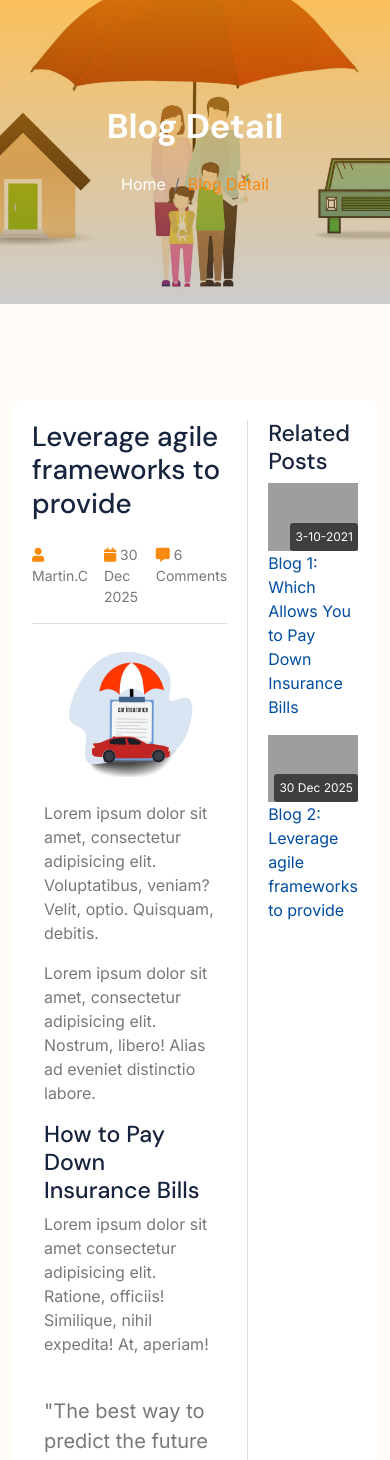
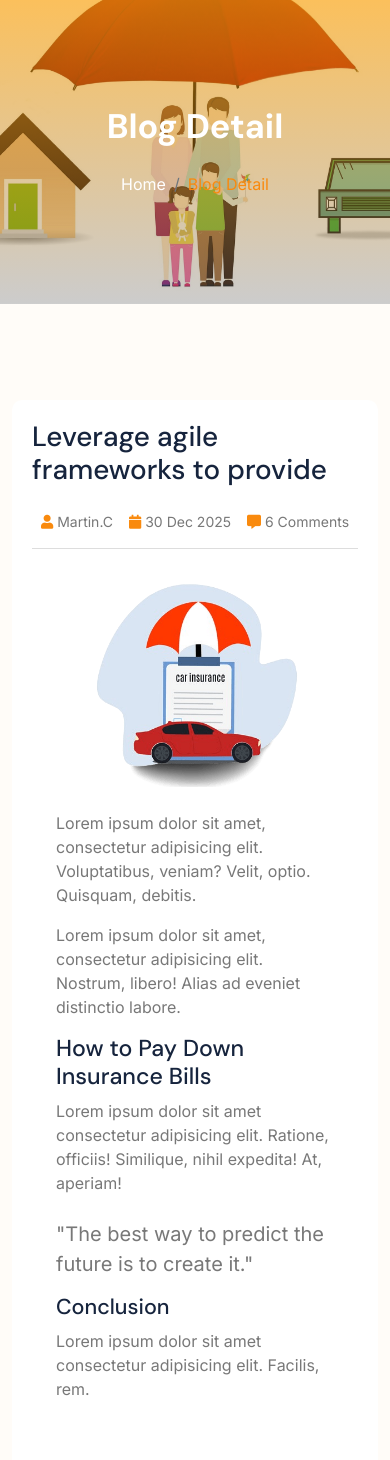
Before and after one commit to jaygajiparaoceaninfotech/lifesure, a PHP site: page /blog3.php in a window 390 px wide. Shown: the part 91-1551 px from the top of the page. Run offline with PHP 8.4, Linux system fonts and the light colour scheme; some libraries are stand-ins or nearby versions; grey boxes are pictures that could not be loaded.

Commit message:
responsive blog

```diff
--- a/blog3.php
+++ b/blog3.php
@@ -7,15 +7,13 @@
     <title>Top Website, Mobile App Development &amp; Graphics Design Company USA, India, UK, Australia, Dubai &amp;
         Canada – Ocean Infotech</title>
     <meta content="width=device-width, initial-scale=1.0" name="viewport">
-    <meta content="width=device-width, initial-scale=1.0" name="viewport">
     <meta content="" name="keywords">
     <meta content="" name="description">
 
     <!-- Google Web Fonts -->
     <link rel="preconnect" href="https://fonts.googleapis.com/">
     <link rel="preconnect" href="https://fonts.gstatic.com/" crossorigin>
-    <link
-        href="https://fonts.googleapis.com/css2?family=DM+Sans:ital,opsz,wght@0,9..40,100..1000;1,9..40,100..1000&amp;family=Inter:slnt,wght@-10..0,100..900&amp;display=swap"
+    <link href="https://fonts.googleapis.com/css2?family=DM+Sans:ital,opsz,wght@0,9..40,100..1000;1,9..40,100..1000&amp;family=Inter:slnt,wght@-10..0,100..900&amp;display=swap"
         rel="stylesheet">
 
     <!-- Icon Font Stylesheet -->
@@ -35,22 +33,6 @@
 
     <style>
         /* Custom styles for blog layout */
-        .blog-container {
-            display: flex;
-            flex-direction: row;
-        }
-
-        .blog-main {
-            flex: 3;
-            padding-right: 20px;
-        }
-
-        .blog-sidebar {
-            flex: 1;
-            padding-left: 20px;
-            border-left: 1px solid #ddd;
-        }
-
         .blog-item {
             margin-bottom: 20px;
             padding: 10px;
@@ -66,30 +48,20 @@
         .blog-item a:hover {
             text-decoration: underline;
         }
+
+        /* Responsive adjustments */
+        @media (max-width: 768px) {
+            .blog-sidebar {
+                margin-top: 20px;
+            }
+        }
     </style>
 </head>
 
 <body>
-    <?php
-    $current_blog = 'blog3'; // Set this variable based on the current blog
-    ?>
-
-    <!-- Spinner Start -->
-    <!-- <div id="spinner" class="show bg-white position-fixed translate-middle w-100 vh-100 top-50 start-50 d-flex align-items-center justify-content-center">
-        <div class="spinner-border text-primary" style="width: 3rem; height: 3rem;" role="status">
-            <span class="sr-only">Loading...</span>
-        </div>
-    </div> -->
-    <!-- Spinner End -->
-
-    <!-- Topbar Start -->
 <?php include 'topbar.php'; ?>
-    <!-- Topbar End -->
-
-    <!-- Navbar & Hero Start -->
     <?php include 'navbar.php'; ?>
-    <!-- Navbar & Hero End -->
-
+    <?php $current_blog = 'blog3'; ?>
     <!-- Modal Search Start -->
     <div class="modal fade" id="searchModal" tabindex="-1" aria-labelledby="exampleModalLabel" aria-hidden="true">
         <div class="modal-dialog modal-fullscreen">
@@ -125,21 +97,13 @@
 
     <!-- Blog Start -->
     <div class="container-fluid blog py-5 bg-light">
-        <div class="container my-5 wow fadeInDown bg-white rounded" data-wow-delay="0.1s"
-            style="visibility: visible; animation-delay: 0.1s; animation-name: fadeInDown; padding: 20px;">
+        <div class="container my-5 wow fadeInDown bg-white rounded" data-wow-delay="0.1s" style="padding: 20px;">
+            <div class="row blog-container">
+                <!-- Main Blog Content -->
+                <div class="col-lg-8 col-md-12 blog-main">
+                    <h1 class="mb-4 wow fadeInUp" data-wow-delay="0.2s">Leverage agile frameworks to provide</h1>
 
-            <div class="blog-container">
-
-                <!-- Main Blog Content -->
-                <div class="blog-main">
-                    <h1 class="mb-4 wow fadeInUp" data-wow-delay="0.2s"
-                        style="visibility: visible; animation-delay: 0.2s; animation-name: fadeInUp;">
-                        Leverage agile frameworks to provide
-                    </h1>
-
-                    <div class="blog-comment d-flex justify-content-center gap-3 mb-3 wow fadeInUp"
-                        data-wow-delay="0.3s"
-                        style="visibility: visible; animation-delay: 0.3s; animation-name: fadeInUp;">
+                    <div class="blog-comment d-flex justify-content-center gap-3 mb-3 wow fadeInUp" data-wow-delay="0.3s">
                         <div class="small"><span class="fa fa-user text-primary"></span> Martin.C</div>
                         <div class="small"><span class="fa fa-calendar text-primary"></span> 30 Dec 2025</div>
                         <div class="small"><span class="fa fa-comment-alt text-primary"></span> 6 Comments</div>
@@ -150,56 +114,36 @@
                         <!-- First row for the image -->
                         <div class="row mb-4 justify-content-center">
                             <div class="col-12 text-center">
-                                <img src="img/blog-1.png" class="img-fluid wow fadeInLeft" data-wow-delay="0.4s"
-                                    style="visibility: visible; animation-delay: 0.4s; animation-name: fadeInLeft;">
+                                <img src="img/blog-1.png" class="img-fluid wow fadeInLeft" data-wow-delay="0.4s">
                             </div>
                         </div>
 
                         <!-- Second row for blog content -->
                         <div class="row mb-4">
-                            <p class="wow fadeInUp" data-wow-delay="0.5s"
-                                style="visibility: visible; animation-delay: 0.5s; animation-name: fadeInUp;">
-                                Lorem ipsum dolor sit amet, consectetur adipisicing elit. Voluptatibus, veniam?
-                                Velit, optio. Quisquam, debitis.
-                            </p>
-                            <p class="wow fadeInUp" data-wow-delay="0.6s"
-                                style="visibility: visible; animation-delay: 0.6s; animation-name: fadeInUp;">
-                                Lorem ipsum dolor sit amet, consectetur adipisicing elit. Nostrum, libero! Alias ad
-                                eveniet distinctio labore.
-                            </p>
-                            <h3 class="wow fadeInUp" data-wow-delay="0.7s"
-                                style="visibility: visible; animation-delay: 0.7s; animation-name: fadeInUp;">
-                                How to Pay Down Insurance Bills
-                            </h3>
-                            <p class="wow fadeInUp" data-wow-delay="0.8s"
-                                style="visibility: visible; animation-delay: 0.8s; animation-name: fadeInUp;">
-                                Lorem ipsum dolor sit amet consectetur adipisicing elit. Ratione, officiis!
-                                Similique, nihil expedita! At, aperiam!
-                            </p>
-                            <blockquote class="blockquote mt-4 wow fadeInUp" data-wow-delay="0.9s"
-                                style="visibility: visible; animation-delay: 0.9s; animation-name: fadeInUp;">
+                            <div class="col-12">
+                                <p class="wow fadeInUp" data-wow-delay="0.5s">Lorem ipsum dolor sit amet, consectetur
+                                    adipisicing elit. Voluptatibus, veniam? Velit, optio. Quisquam, debitis.</p>
+                                <p class="wow fadeInUp" data-wow-delay="0.6s">Lorem ipsum dolor sit amet, consectetur
+                                    adipisicing elit. Nostrum, libero! Alias ad eveniet distinctio labore.</p>
+                                <h3 class="wow fadeInUp" data-wow-delay="0.7s">How to Pay Down Insurance Bills</h3>
+                                <p class="wow fadeInUp" data-wow-delay="0.8s">Lorem ipsum dolor sit amet consectetur
+                                    adipisicing elit. Ratione, officiis! Similique, nihil expedita! At, aperiam!</p>
+                                <blockquote class="blockquote mt-4 wow fadeInUp" data-wow-delay="0.9s">
                                     <p class="mb-0">"The best way to predict the future is to create it."</p>
                                 </blockquote>
-                            <h4 class="wow fadeInUp" data-wow-delay="1.0s"
-                                style="visibility: visible; animation-delay: 1.0s; animation-name: fadeInUp;">
-                                Conclusion
-                            </h4>
-                            <p class="wow fadeInUp" data-wow-delay="1.1s"
-                                style="visibility: visible; animation-delay: 1.1s; animation-name: fadeInUp;">
-                                Lorem ipsum dolor sit amet consectetur adipisicing elit. Facilis, rem.
-                            </p>
+                                <h4 class="wow fadeInUp" data-wow-delay="1.0s">Conclusion</h4>
+                                <p class="wow fadeInUp" data-wow-delay="1.1s">Lorem ipsum dolor sit amet consectetur
+                                    adipisicing elit. Facilis, rem.</p>
+                            </div>
+                        </div>
                     </div>
                 </div>
 
-
-                </div>
-
                 <!-- Sidebar -->
-                <div class="col-lg-4 blog-sidebar border-left">
+                <div class="col-lg-4 col-md-12 blog-sidebar border-left">
                     <h3>Related Posts</h3>
 
-                    <div class="recent-post-bx" <?php if ($current_blog === 'blog1')
-                        echo 'style="display: none;"'; ?>>
+                    <div class="recent-post-bx" <?php if ($current_blog === 'blog1') echo 'style="display: none;"'; ?>>
                         <img src="https://www.oceaninfotech.co.in/blogs_image/1698727718_b-1.jpg"
                             alt="Blog 1: Which Allows You to Pay Down Insurance Bills" class="img-fluid recent-img" />
                         <span class="date-span">3-10-2021</span>
@@ -210,8 +154,7 @@
                         </a>
                     </p>
 
-                    <div class="recent-post-bx" <?php if ($current_blog === 'blog2')
-                        echo 'style="display: none;"'; ?>>
+                    <div class="recent-post-bx" <?php if ($current_blog === 'blog2') echo 'style="display: none;"'; ?>>
                         <img src="https://www.oceaninfotech.co.in/blogs_image/1698727856_b4.jpg"
                             alt="Blog 2: Leverage agile frameworks to provide" class="img-fluid recent-img" />
                         <span class="date-span">30 Dec 2025</span>
@@ -222,8 +165,7 @@
                         </a>
                     </p>
                 </div>
-
-
+            </div>
         </div>
     </div>
     <!-- Blog End -->
--- a/css/style.css
+++ b/css/style.css
@@ -1008,7 +1008,7 @@ a:hover .text-hover {
   position: absolute;
   bottom: 0;
   right: 0;
-  background-color: rgba(0, 0, 0, 0.6); /* Optional for visibility */
+  background-color: #f98a0e9e; /* Optional for visibility */
   color: white;
   padding: 5px;
   font-size: 12px;
@@ -1030,3 +1030,8 @@ a:hover .text-hover {
       border-left: none;
   }
 }
+@media (max-width: 425px) {
+  .blog-categiry span {
+      font-size: 8px; /* Adjust this value to make the text smaller */
+  }
+}
```
Also changed, not shown: blog1.php (+7 -6 lines), blog2.php (+32 -17 lines). Lines whose indentation alone changed are shown as unchanged.
